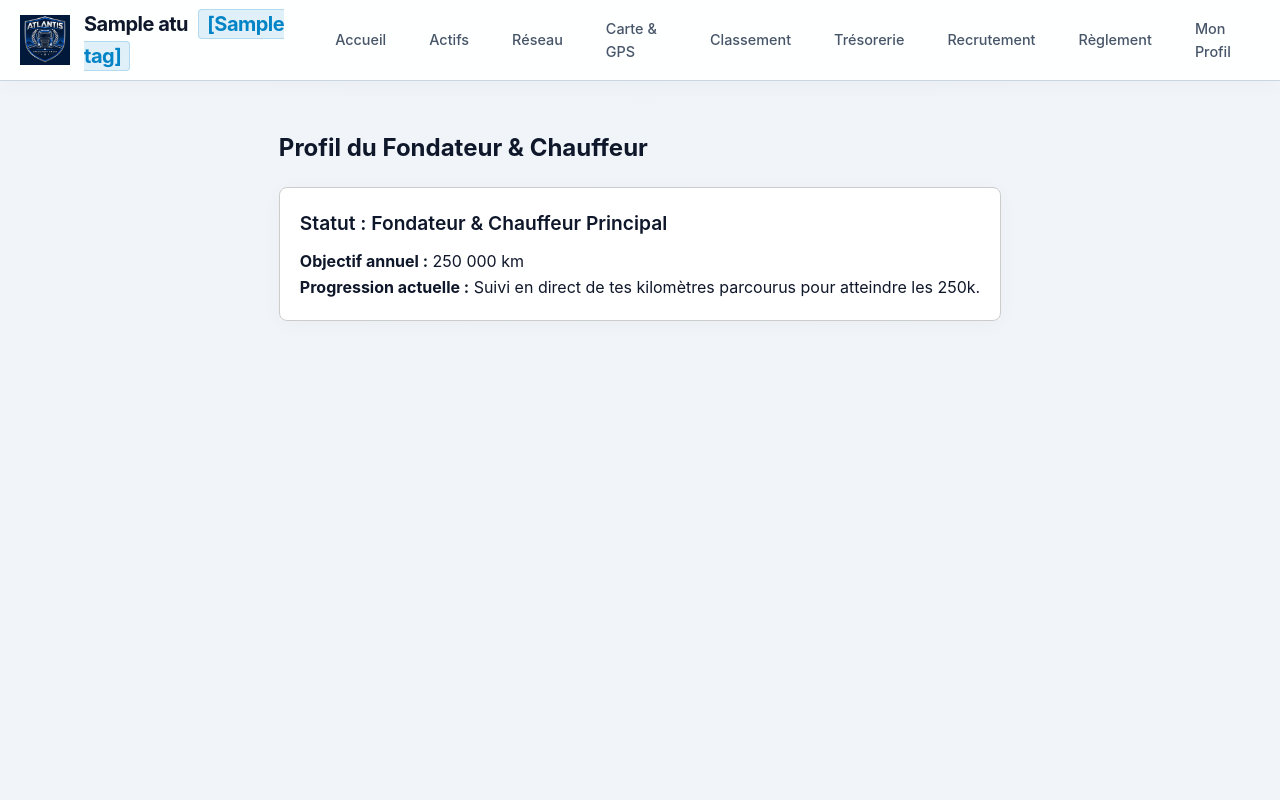
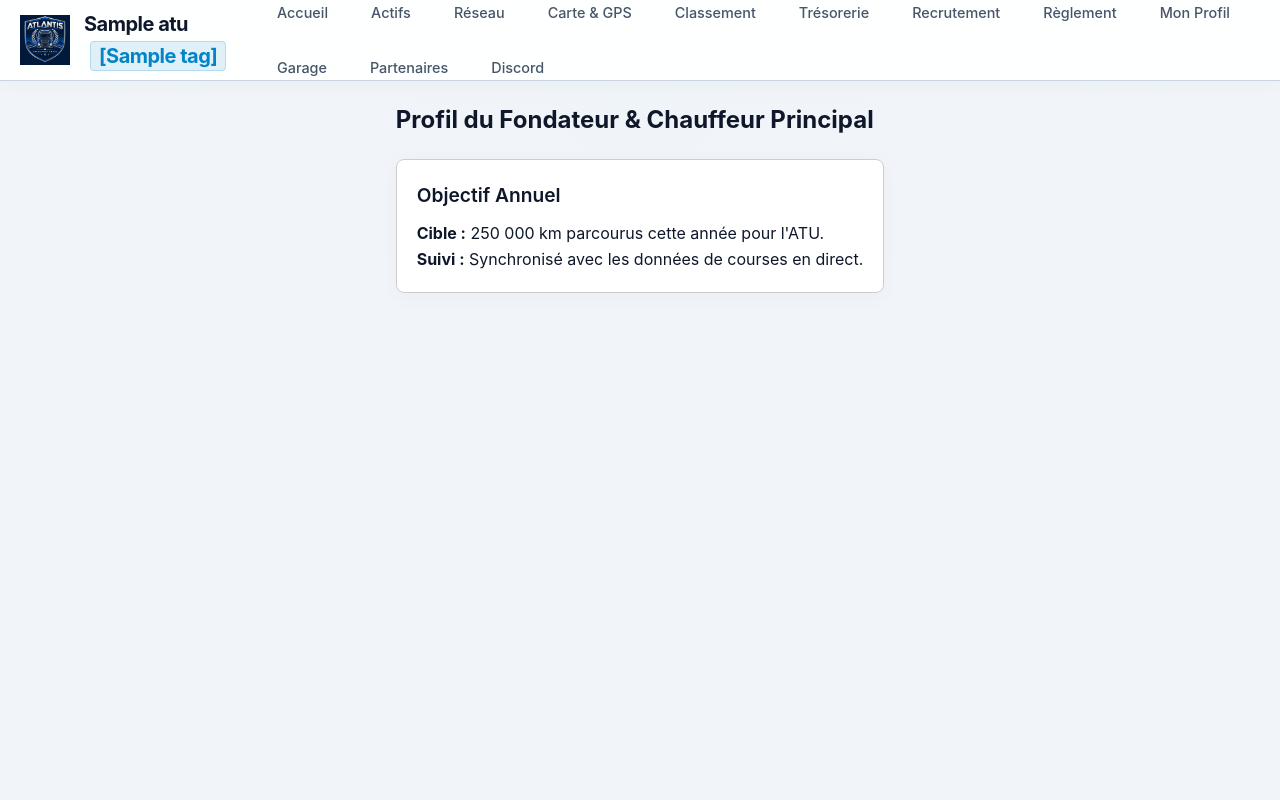
Before and after one commit to Trans-Europe-Rail/Atlantis-Transport-Union, a Flask app: template templates/conducteur.html in a window 1280 px wide. Run offline with Flask 3, Linux system fonts and the light colour scheme; the template is opened without the code that fills it: most values are stand-ins (such as "Sample title", 1, 10 or a date in 2020).

Commit message:
Update conducteur.html for profile changes
Updated the title and modified the header and main content to reflect changes in the driver's profile.

```diff
--- a/templates/conducteur.html
+++ b/templates/conducteur.html
@@ -2,7 +2,7 @@
 <html lang="fr">
 <head>
     <meta charset="UTF-8">
-    <title>{{ atu.nom }} - Espace Chauffeur</title>
+    <title>{{ atu.nom }} - Mon Profil</title>
     <link rel="stylesheet" href="{{ url_for('static', filename='style.css') }}">
 </head>
 <body>
@@ -12,7 +12,7 @@
                 <img src="{{ url_for('static', filename='Designer.png') }}" alt="Logo ATU" style="height: 50px; width: auto; object-fit: contain;">
                 <h1 style="margin: 0; font-size: 1.25rem;">{{ atu.nom }} <span>[{{ atu.tag }}]</span></h1>
             </div>
-            <nav style="display: flex; gap: 15px;">
+            <nav style="display: flex; gap: 15px; flex-wrap: wrap;">
                 <a href="/">Accueil</a>
                 <a href="/actifs">Actifs</a>
                 <a href="/lignes">Réseau</a>
@@ -22,15 +22,18 @@
                 <a href="/recrutement">Recrutement</a>
                 <a href="/reglement">Règlement</a>
                 <a href="/conducteur">Mon Profil</a>
+                <a href="/garage">Garage</a>
+                <a href="/partenariats">Partenaires</a>
+                <a href="/discord">Discord</a>
             </nav>
         </div>
     </header>
-    <main class="container">
-        <h2>Profil du Fondateur & Chauffeur</h2>
+    <main class="container" style="padding: 20px;">
+        <h2>Profil du Fondateur & Chauffeur Principal</h2>
         <div class="card" style="padding: 20px; border: 1px solid #ccc; border-radius: 8px; margin-top: 20px;">
-            <h3>Statut : Fondateur & Chauffeur Principal</h3>
-            <p><strong>Objectif annuel :</strong> 250 000 km</p>
-            <p><strong>Progression actuelle :</strong> Suivi en direct de tes kilomètres parcourus pour atteindre les 250k.</p>
+            <h3>Objectif Annuel</h3>
+            <p><strong>Cible :</strong> 250 000 km parcourus cette année pour l'ATU.</p>
+            <p><strong>Suivi :</strong> Synchronisé avec les données de courses en direct.</p>
         </div>
     </main>
 </body>
```
